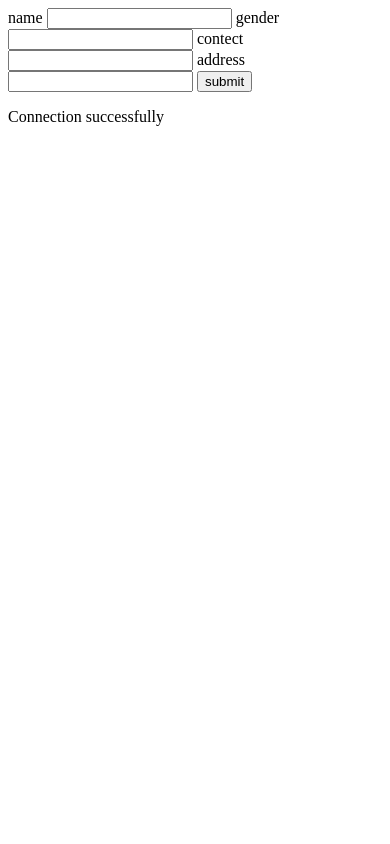
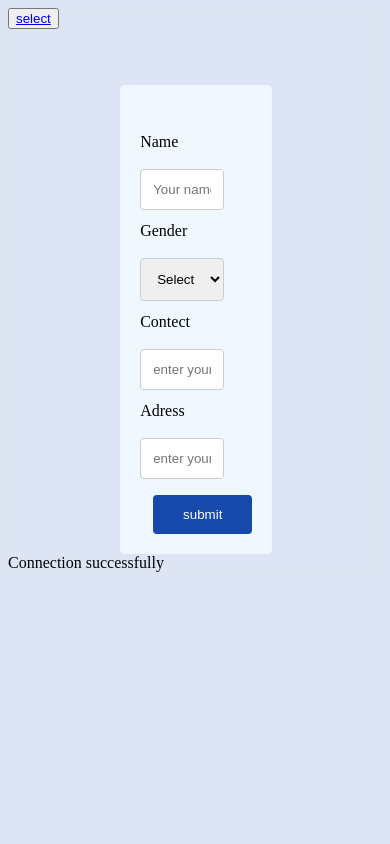
Before and after one commit to kamalbarman/php_college, a PHP site: page /insert.php in a window 390 px wide. Run offline with PHP 8.4, Linux system fonts and the light colour scheme.

Commit message:
removed old fiels and add new files

```diff
--- a/conect.php
+++ b/conect.php
@@ -8,6 +8,8 @@ $db_name = "sis";
 $con= mysqli_connect( $servername, $username, $password , $db_name);
 
 
+
+
 if ($con) {
   echo("Connection successfully" );
 }
--- a/insert.php
+++ b/insert.php
@@ -1,18 +1,161 @@
-<html>
-  <head> <title> informating </title> </head>
-  <body>
-    <form action="<?php echo htmlentities($_SERVER['PHP_SELF']); ?>" method ="POST">
-    name <input type = " text" name= "name">
-    gender <input type =" text" name ="gender">
-    contect <input type ="number" name="contect">
-    address <input type ="text" name ="adress">
-    <input type ="submit" value="submit" name="submit" >
-</form>
+<!DOCTYPE html>
+<html lang="en">
+<head>
+  <meta charset="UTF-8">
+  <meta name="viewport" content="width=device-width, initial-scale=1.0">
+  <title>information</title>
+  <!-- <link rel="stylesheet" href="asset/css/insert.css"> -->
+  <style>
+    body{
+  background-color: #dde5f4;
+  backdrop-filter: blur(2px);
+}
+input[type=text], select, textarea{
+    width: 100%;
+    padding: 12px;
+    border: 1px solid #ccc;
+    border-radius: 4px;
+    box-sizing: border-box;
+    resize: vertical;
+  }
+
+  /* Style the label to display next to the inputs */
+  label {
+    padding: 12px 12px 12px 0;
+    display: inline-block;
+  }
+
+  /* Style the submit button */
+  input[type=submit] {
+    background-color: #1748ab;
+    color: white;
+    padding: 12px 30px;
+    border: none;
+    border-radius: 4px;
+    cursor: pointer;
+    float: right;
+    margin-top: 1rem;
+  }
+
+  /* Style the container */
+  .container {
+  height: 90;
+  width: 30%;
+  margin-left: 30%;
+  margin-top: 15%;
+  /* outline: solid 1px black; */
+
+    display: flex;
+    align-items: center;
+    justify-content: center;
+    border-radius: 5px;
+    background-color: #f1f7fe;
+
+    padding: 20px;
+  }
+
+  /* Floating column for labels: 25% width */
+  .col-25 {
+    float: left;
+    width: 35%;
+    /* margin-top: 6px; */
+  }
+
+  /* Floating column for inputs: 75% width */
+  .col-75 {
+    float: left;
+    width: 75%;
+    margin-top: 6px;
+  }
+
+  /* Clear floats after the columns */
+  /* .row:after {
+    content: "";
+    display: table;
+    clear: both;
+  } */
+
+  /* Responsive layout - when the screen is less than 600px wide, make the two columns stack on top of each other instead of next to each other */
+
+
+  /* @media screen and (max-width: 600px) {
+    .col-25, .col-75, input[type=submit] {
+      width: 100%;
+      margin-top: 0;
+    }
+  } */
+
+
+  .row{
+    margin-top: 1rem;
+  }
+  </style>
+</head>
+<body>
+
+<div>
+   <button><a href="select.php">select</a></button>
+   </div>
+
+  <div class="container">
+
+  <form action="<?php echo htmlentities($_SERVER['PHP_SELF']); ?>" method="POST">
+    <div class="row">
+      <div class="col-25">
+        <label for="fname">Name</label>
+      </div>
+      <div class="col-75">
+        <input type="text" id="fname" name="name" placeholder="Your name..">
+      </div>
+    </div>
+
+    <div class="row">
+      <div class="col-25">
+        <label for="country">Gender</label>
+      </div>
+      <div class="col-75">
+        <select id="country" name="gender">
+          <option value="select gender">Select Gender</option>
+          <option value="male">Male</option>
+          <option value="female">Female</option>
+        </select>
+      </div>
+    </div>
+
+    <div class="row">
+      <div class="col-25">
+        <label for="lname">Contect</label>
+      </div>
+      <div class="col-75">
+        <input type="text" id="lname" name="contect" placeholder="enter your Contect number ">
+      </div>
+    </div>
+
+
+    <div class="row">
+      <div class="col-25">
+        <label for="lname">Adress</label>
+      </div>
+      <div class="col-75">
+        <input type="text" id="lname" name="adress" placeholder="enter your Adress">
+      </div>
+    </div>
+
+
+
+    <div class="row">
+      <input type="submit" value="submit" name="submit">
+    </div>
+
+  </form>
+
+</div>
 </body>
 </html>
 
-    <?php
+<?php
     include "conect.php";
+
     if(isset($_POST['submit']))
     {
       $name = $_POST ['name'];
@@ -29,9 +172,9 @@
         alert("insert successfully");
         </script>
         <?php } else { ?>
-        <script>
+          <script>
             alert("not inserted");
-        </script>
+            </script>
  <?php }
     }
     ?>
```
Also changed, not shown: select.php (+29 -2 lines), update.php (+58 -0 lines).
